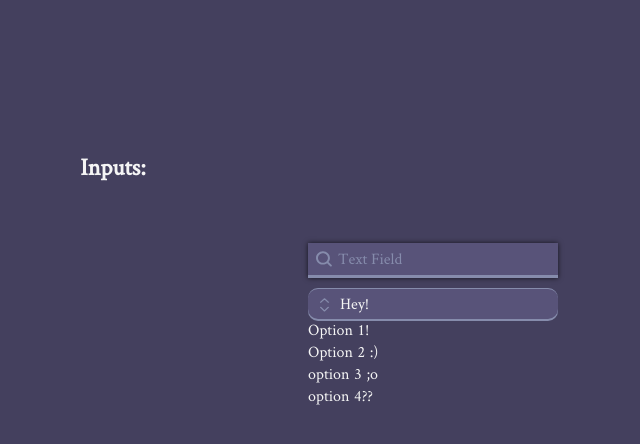
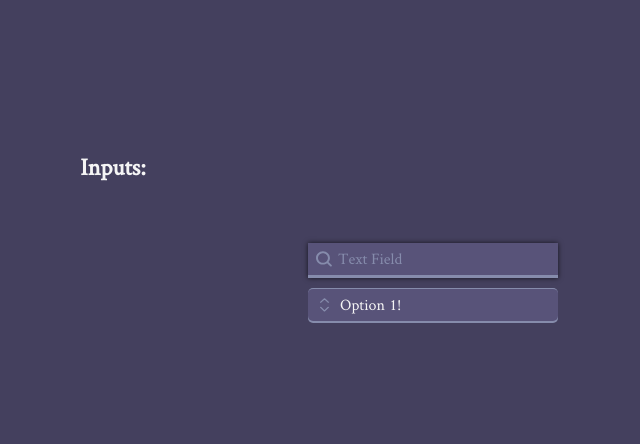
Before and after one commit to bhollan5/rooftop-engine, a Nuxt app: page /theme-picker in a window 1280 px wide. Shown: the part 1124-1568 px from the top of the page, without its empty margins (527-1167 px from the left). Built offline with nearby package versions, Linux system fonts and the light colour scheme.

Commit message:
Finished styling dropdown

```diff
--- /dev/null
+++ b/components/icons/check-icon.vue
@@ -0,0 +1,12 @@
+<template>
+<svg viewBox="0 0 12 9" version="1.1" xmlns="http://www.w3.org/2000/svg" xmlns:xlink="http://www.w3.org/1999/xlink" xml:space="preserve" xmlns:serif="http://www.serif.com/" style="fill-rule:evenodd;clip-rule:evenodd;stroke-linejoin:round;stroke-miterlimit:1.41421;">
+    <g transform="matrix(1,0,0,1,-7656.18,-2343.47)">
+        <g transform="matrix(0.618667,0,0,2.28609,2727.2,-2120.7)">
+            <g id="Checked-Icon" serif:id="Checked Icon" transform="matrix(0.859809,0,0,0.232683,7246.58,1191.88)">
+                <path d="M857.397,3270.44L845.492,3282.36L840.588,3277.44C839.995,3276.85 839.034,3276.85 838.442,3277.44C837.849,3278.04 837.849,3279 838.442,3279.59L844.388,3285.56C844.692,3285.86 845.093,3286.01 845.492,3286C845.891,3286.01 846.292,3285.86 846.597,3285.56L859.543,3272.59C860.135,3272 860.135,3271.04 859.543,3270.44C858.95,3269.85 857.989,3269.85 857.397,3270.44Z" />
+            </g>
+        </g>
+    </g>
+</svg>
+
+</template>
--- a/components/inputs/dropdown.vue
+++ b/components/inputs/dropdown.vue
@@ -1,32 +1,52 @@
 <template>
 <div class="dropdown">
   <slot></slot>
-  <!-- Is using ascii like this ▶ adequately accessible? -->
-  <div class="chosen-option">
-    <expand-icon></expand-icon>
-    Hey!
+
+  <!-- This is what pops up when the user clicks on the dropdown. -->
+  <transition name="fadeout">
+    <div class="option-popup" v-if="focus"
+      :style="{
+        // Dynamic styling positions the current selection in the middle.
+        top: currentOption * -24 + 'px'
+        }">
+      <div class="option" v-for="(option, i) in options" @click="selectOption(i)">
+        <check-icon class="option-icon" v-if="i == currentOption"></check-icon>
+          {{option}}
+      </div>
+    </div>
+  </transition>
+
+  <!-- This is the drop down display, ready to be clicked on :O -->
+  <div class="chosen-option" @click="focus=true">
+    <expand-icon class="option-icon"></expand-icon>
+    {{options[currentOption]}}
   </div>
-  <div class="option-popup">
-    <div class="option" v-for="option in options">
-      {{option}}
-    </div>
-  </div>
+
 </div>
 </template>
 
 <script>
 // Icons:
 import expandIcon from '@/components/icons/expand-icon.vue';
+import checkIcon from '@/components/icons/check-icon.vue';
+
 
 export default {
+  data() {
+    return {
+      focus: false
+    }
+  },
+
   props: {
     // A list of the incoming options:
     options: {
       type: Array,
     },
-    // The value of the current selection.
-    value: {
-      type: String
+    // The index of the current selection.
+    currentOption: {
+      type: Number,
+      default: 0
     },
     // Optional
     placeholder: {
@@ -34,8 +54,16 @@ export default {
     },
   },
 
+  methods: {
+    selectOption(i) {
+      this.currentOption = i;
+      this.focus = false;
+    }
+  },
+
   components: {
-    expandIcon
+    expandIcon,
+    checkIcon
   }
 }
 
@@ -52,17 +80,20 @@ export default {
 }
 
 .chosen-option {
+  z-index: 2;
   width: 100%;
   min-width: 100px;
-  padding: 4px;
+  padding: 5px;
   padding-left: 32px;
-  border-radius: 10px;
+  border-radius: 5px;
   border-top: solid 1px var(--input-text2);
   font-size: 16px;
+  cursor: pointer;
 
   background: var(--input);
   box-shadow: 0px 2px 0px var(--input-text2);
 
+  // Dropdown icon:
   svg {
     height: 14px;
     position: absolute;
@@ -73,4 +104,48 @@ export default {
   }
 }
 
+// The popup list of options
+.option-popup {
+  z-index: 3;
+  position: absolute;
+
+  min-width: calc(100% + 5px);
+  margin-left: -5px;
+
+  background: var(--input);
+  border-radius: 10px;
+  box-shadow: 0px 0px 5px rgba(0,0,0,.6);
+  padding: 4px 0px;
+  overflow: hidden;
+
+  .option {
+    position: relative;
+    height: 24px;
+    padding: 2px 5px 8px 36px;
+    cursor: pointer;
+    svg {
+      height: 14px;
+      position: absolute;
+      left: 12px;
+      top: 6px;
+      fill: var(--input-text);
+    }
+  }
+  .option:hover {
+    color: var(--input-h-text);
+    background: var(--input-h);
+    svg {
+      fill: var(--input-h-text);
+    }
+  }
+}
+
+// Fadeout transition:
+.fadeout-leave-active {
+  transition: opacity .2s;
+}
+.fadeout-leave-to {
+  opacity: 0;
+}
+
 </style>
--- a/components/inputs/textField.vue
+++ b/components/inputs/textField.vue
@@ -62,7 +62,7 @@ input {
 
 }
 input:focus {
-  border-bottom: 3px solid var(--input-highlight);
+  border-bottom: 3px solid var(--input-h);
 }
 input::placeholder {
   color: var(--input-text2);
--- a/store/index.js
+++ b/store/index.js
@@ -12,6 +12,7 @@ export const state = () => ({
   input_text: 'hsl(0,0%,96%)',
   input_text2: 'hsl(230,19%,60%)',
   input_h: '#F4DEA7',
+  input_h_text: 'black;'
 
 
 
@@ -34,7 +35,8 @@ export const getters = {
       '--input': state.input,
       '--input-text': state.input_text,
       '--input-text2': state.input_text2,
-      '--input-highlight': state.input_h,
+      '--input-h': state.input_h,
+      '--input-h-text': state.input_h_text
     }
   }
 }
@@ -54,5 +56,6 @@ export const mutations = {
     state.input_text = payload.input_text;
     state.input_text_2 = payload.input_text2;
     state.input_h = payload.input_h;
+    state.input_h_text = payload.input_h_text;
   }
 }
```
